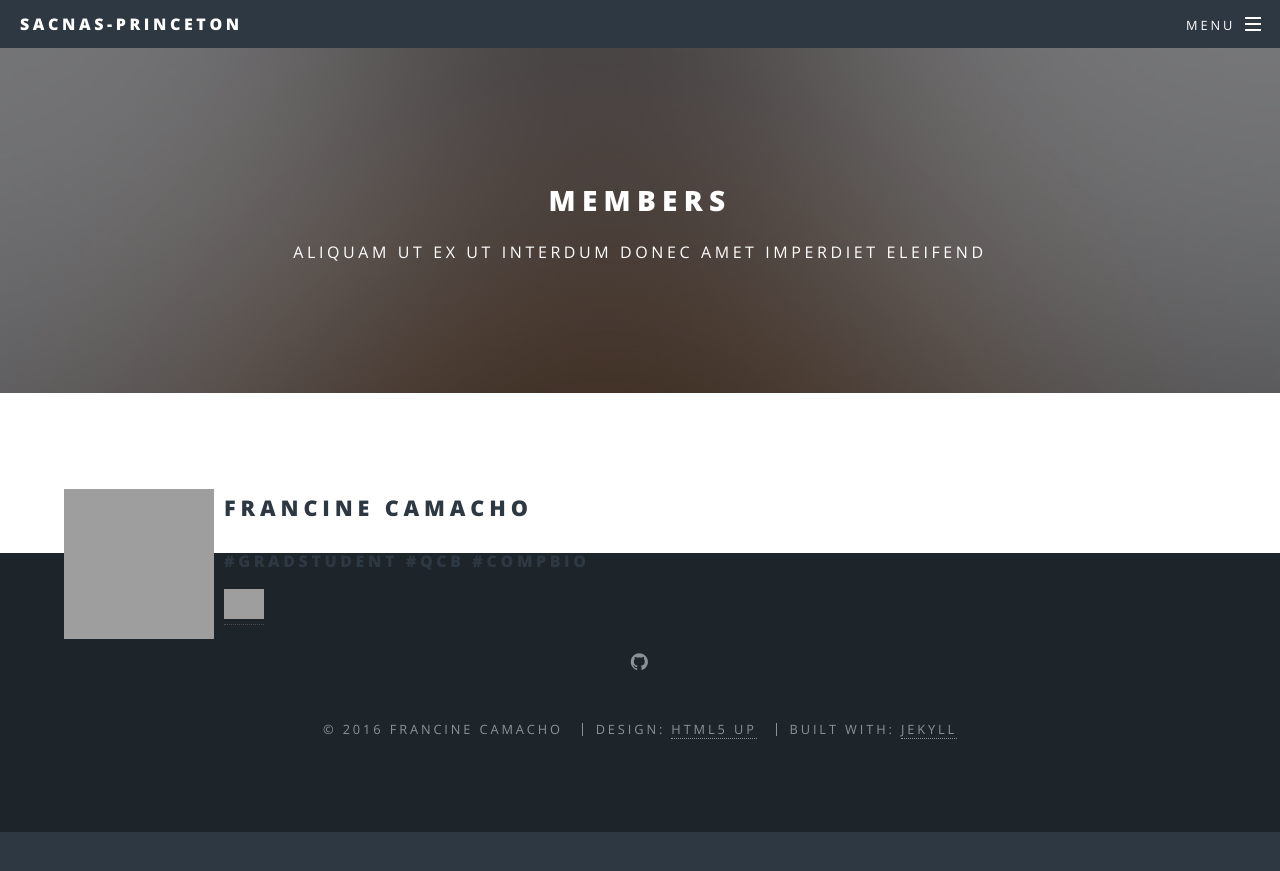
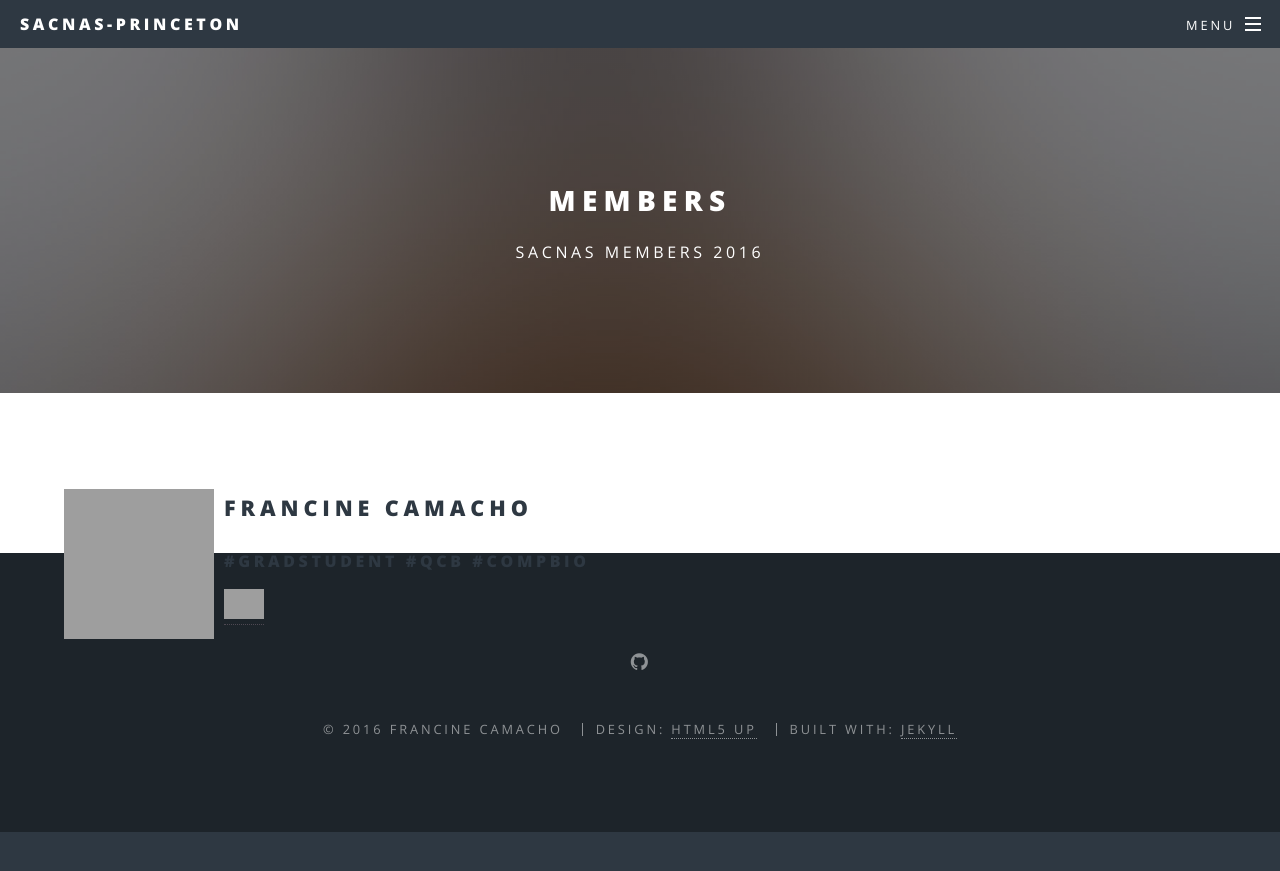
Before and after one commit to SACNAS-Princeton/SACNAS-Princeton.github.io, a Jekyll site: the page built from elements.html, in a window 1280 px wide. Shown: the top 871 px of the page. Built offline with Jekyll 4.4.1, drawn with Linux system fonts in a browser that asks for light colours; grey boxes are pictures that could not be loaded.

Commit message:
working on members page content

```diff
--- a/_layouts/page.html
+++ b/_layouts/page.html
@@ -5,7 +5,7 @@ layout: default
 
   <header>
     <h2>{{ page.title }}</h2>
-    <p>Aliquam ut ex ut interdum donec amet imperdiet eleifend</p>
+    <p>SACNAS Members 2016</p>
   </header>
 
   <section class="wrapper style5">
```
